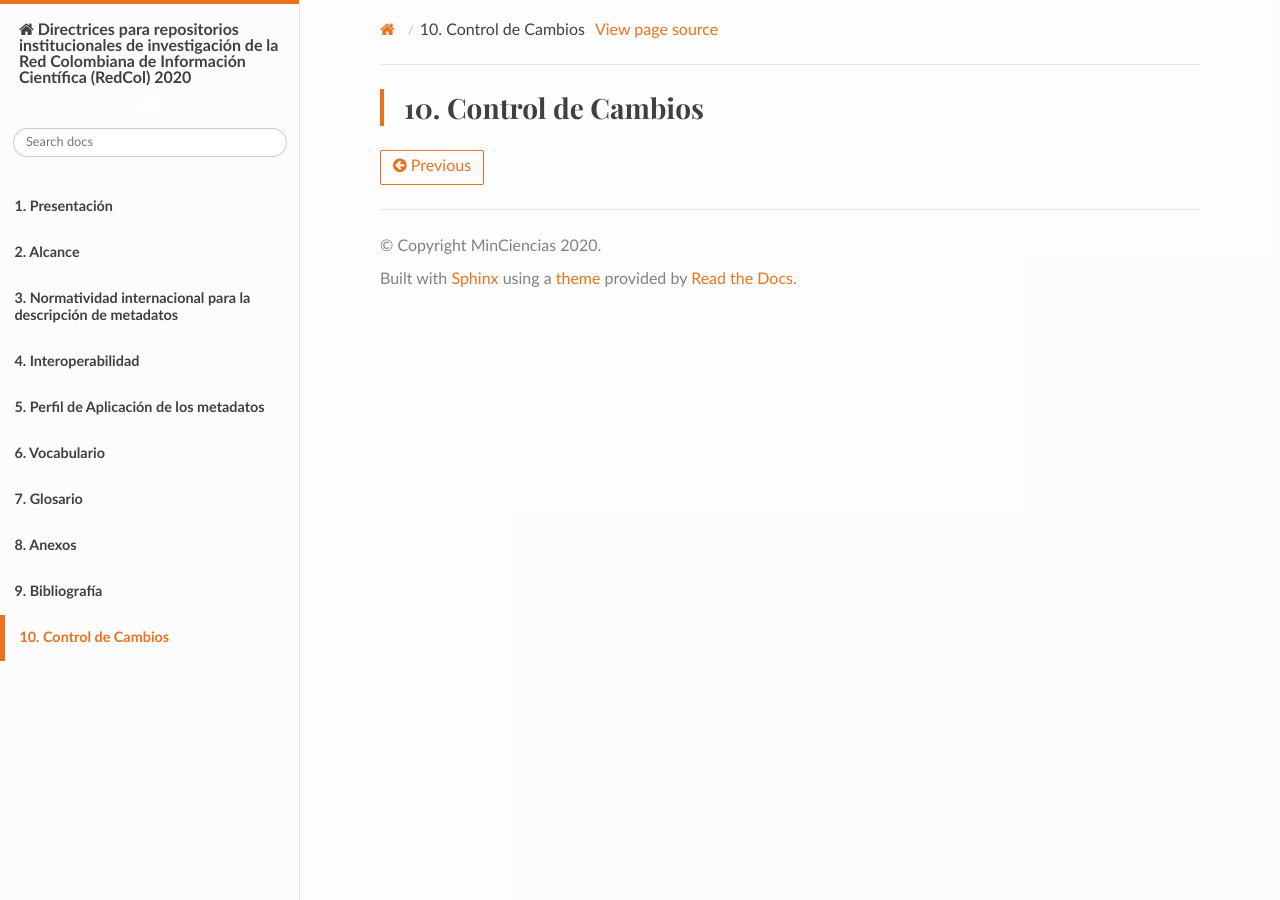
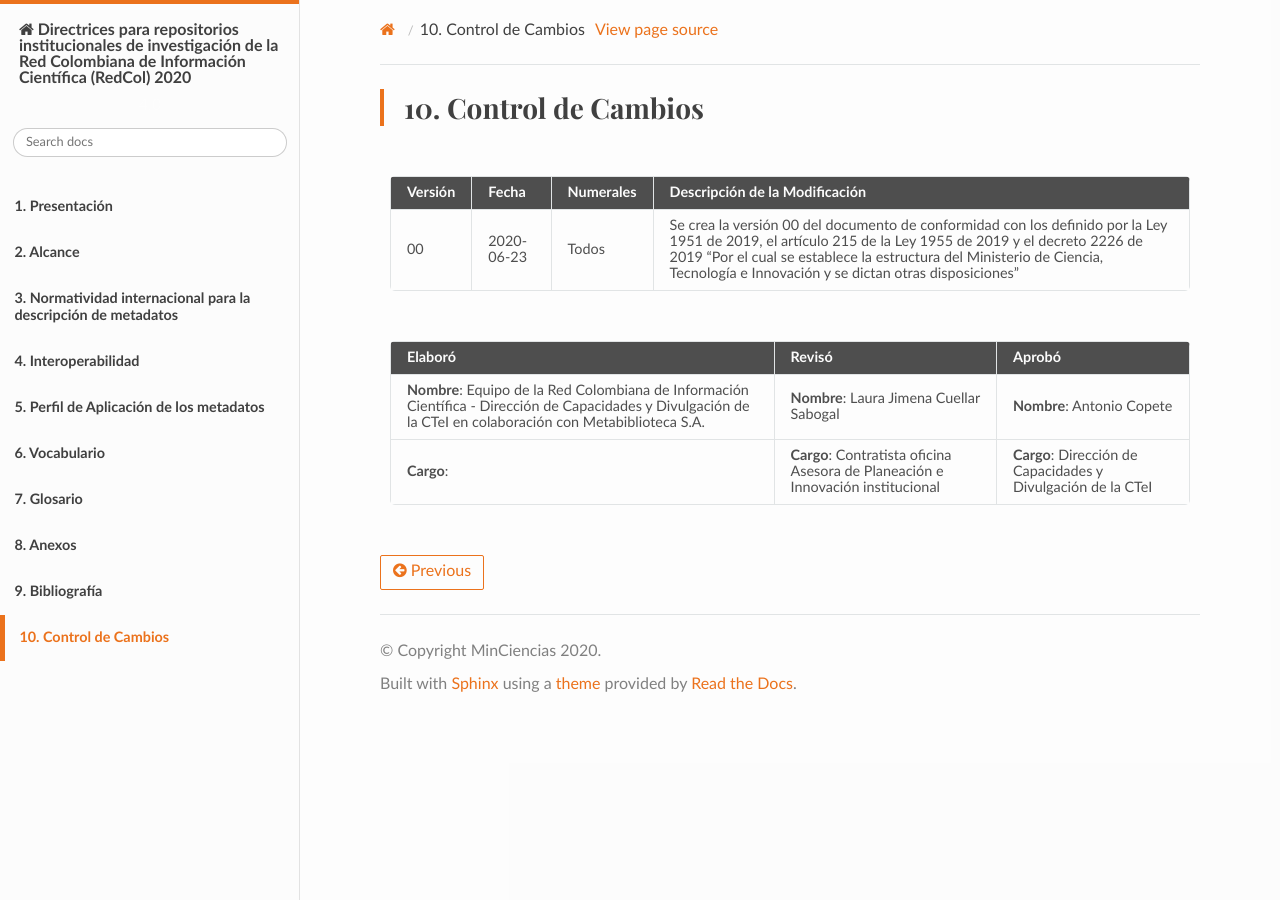
Before and after one commit to rcic/openaire4, a Sphinx documentation site: the page built from docs/controlcambios.rst, in a window 1280 px wide. Built offline with Sphinx 7.4.7 and the Read the Docs theme 2.0.0, drawn with Linux system fonts in a browser that asks for light colours; some web fonts are replaced; a script that is not in the unit is left out.

Commit message:
Update controlcambios.rst

```diff
--- a/docs/controlcambios.rst
+++ b/docs/controlcambios.rst
@@ -2,3 +2,19 @@
 
 Control de Cambios
 ==================
+
+
+
++-----------+--------------+-------------+---------------------------------------------------------------------------------------------------------------------------------------------------------------------------------------------------------------------------------------------------------------------------------------------+
+| Versión   | Fecha        | Numerales   | Descripción de la Modificación                                                                                                                                                                                                                                                              |
++===========+==============+=============+=============================================================================================================================================================================================================================================================================================+
+| 00        | 2020-06-23   | Todos       | Se crea la versión 00 del documento de conformidad con los definido por la Ley 1951 de 2019, el artículo 215 de la Ley 1955 de 2019 y el decreto 2226 de 2019 "Por el cual se establece la estructura del Ministerio de Ciencia, Tecnología e Innovación y se dictan otras disposiciones"   |
++-----------+--------------+-------------+---------------------------------------------------------------------------------------------------------------------------------------------------------------------------------------------------------------------------------------------------------------------------------------------+
+
++-----------------------------------------------------------------------------------------------------------------------------------------------------------------+-----------------------------------------------------------------------------------+----------------------------------------------------------------+
+| Elaboró                                                                                                                                                         | Revisó                                                                            | Aprobó                                                         |
++=================================================================================================================================================================+===================================================================================+================================================================+
+| **Nombre**: Equipo de la Red Colombiana de Información Científica - Dirección de Capacidades y Divulgación de la CTeI en colaboración con Metabiblioteca S.A.   | **Nombre**: Laura Jimena Cuellar Sabogal                                          | **Nombre**: Antonio Copete                                     |
++-----------------------------------------------------------------------------------------------------------------------------------------------------------------+-----------------------------------------------------------------------------------+----------------------------------------------------------------+
+| **Cargo**:                                                                                                                                                      | **Cargo**: Contratista oficina Asesora de Planeación e Innovación institucional   | **Cargo**: Dirección de Capacidades y Divulgación de la CTeI   |
++-----------------------------------------------------------------------------------------------------------------------------------------------------------------+-----------------------------------------------------------------------------------+----------------------------------------------------------------+
```
